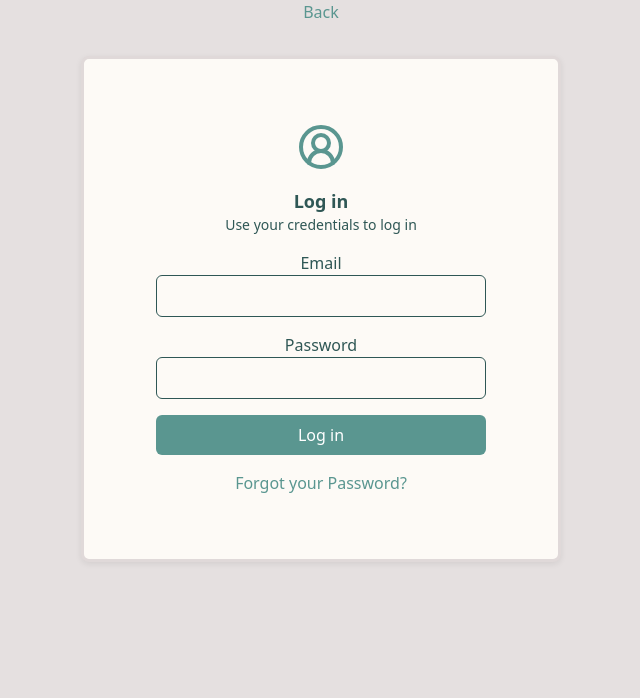
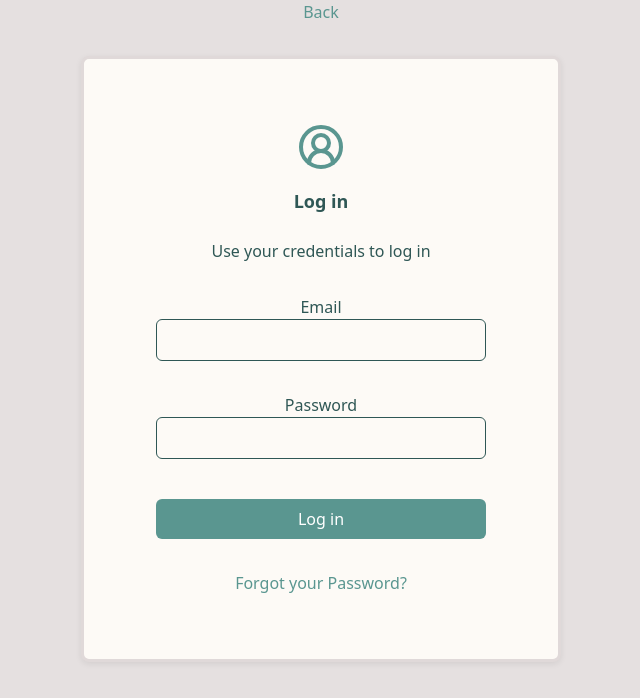
Before and after one commit to Emilyempa/exam-project-doggydaycare, a Next.js app in the folder frontend/: page /login in a window 1280 px wide. Shown: the top 698 px of the page, without its empty margins (319-959 px from the left). Built offline with nearby package versions, Linux system fonts and the light colour scheme.

Commit message:
Fix margins in login form

```diff
--- a/frontend/src/components/log-in/Log-in.tsx
+++ b/frontend/src/components/log-in/Log-in.tsx
@@ -8,8 +8,8 @@ export const LoginForm = () => {
     <Card className="card-md"
       icon={CircleUserRound}
       title="Log in"
-      description="Use your credentials to log in"
     >
+      <p className={"p-2 mb-6"}>Use your credentials to log in</p>
       <form method="POST" action="/login" className="space-y-4">
         <div>
           <label htmlFor="email">Email</label>
@@ -22,6 +22,7 @@ export const LoginForm = () => {
               border
               border-primary
               rounded-md
+              mb-4
               px-3
               py-2
               focus:outline-none
@@ -43,6 +44,7 @@ export const LoginForm = () => {
               border
               border-primary
               rounded-md
+              mb-6
               px-3
               py-2
               focus:outline-none
@@ -53,7 +55,7 @@ export const LoginForm = () => {
           />
         </div>
 
-        <button type="submit" className="btn-primary w-full">
+        <button type="submit" className="btn-primary w-full mb-8">
           Log in
         </button>
         <a href={"#"}>
```
